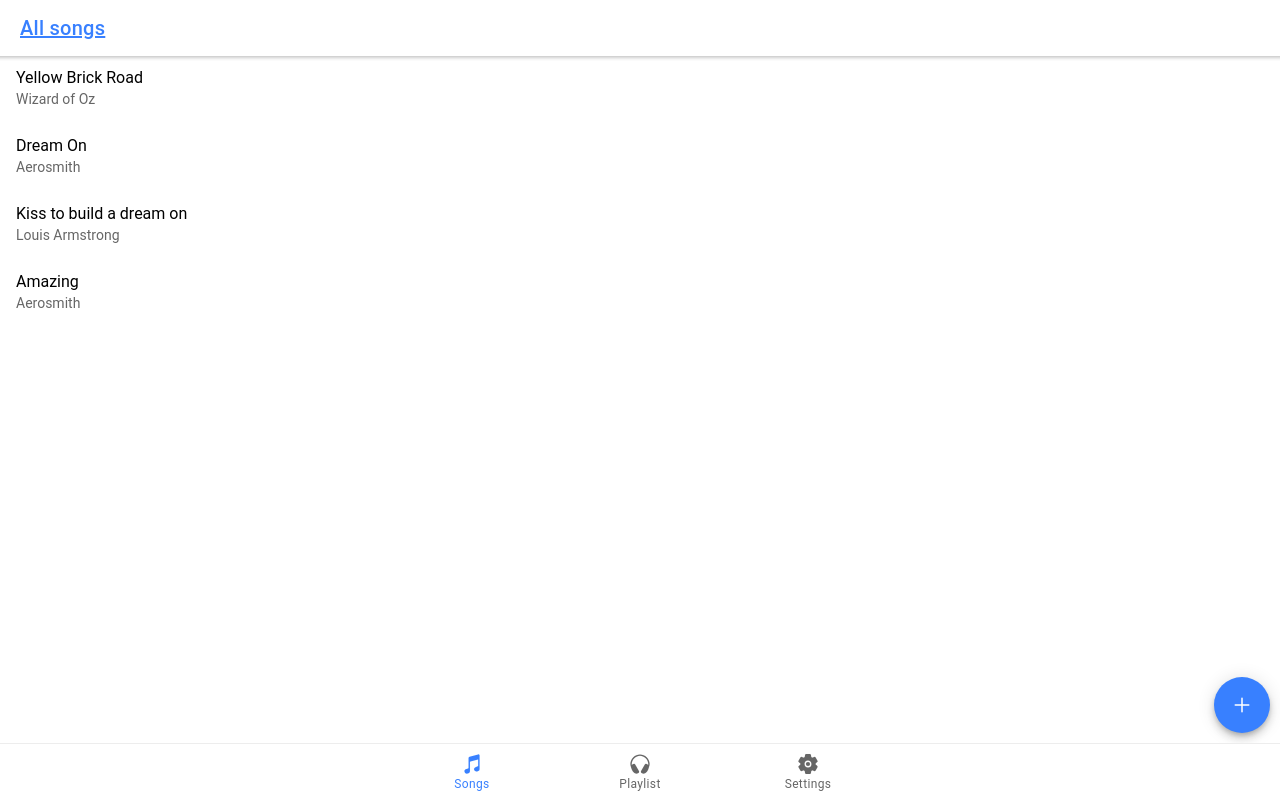
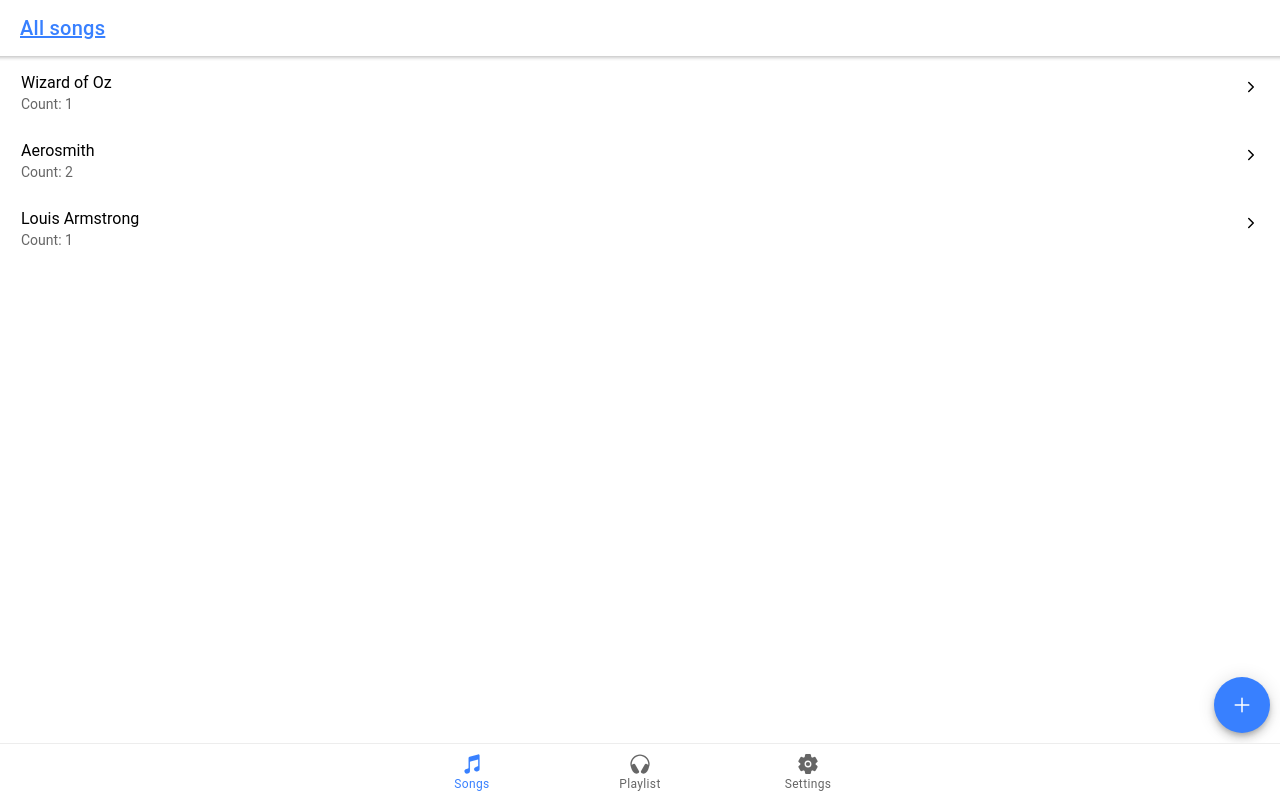
Before and after one commit to kp-marczynski/songbook-react, a React (Create React App) app: page /song in a window 1280 px wide. Built offline with nearby package versions, Linux system fonts and the light colour scheme.

Commit message:
hierarchy improvements

```diff
--- a/package.json
+++ b/package.json
@@ -24,7 +24,7 @@
     "react-virtualized-auto-sizer": "^1.0.2",
     "react-window": "^1.8.5",
     "typescript": "3.8.3",
-    "uuid": "^8.3.0"
+    "shortid": "^2.2.15"
   },
   "scripts": {
     "start": "react-scripts start",
@@ -52,6 +52,7 @@
     "@types/react-redux": "^7.1.9",
     "@types/react-virtualized-auto-sizer": "^1.0.0",
     "@types/react-window": "^1.8.2",
+    "@types/shortid": "0.0.29",
     "@types/uuid": "^8.0.0",
     "react-redux": "^7.2.1"
   }
--- a/src/Tabs.tsx
+++ b/src/Tabs.tsx
@@ -12,9 +12,10 @@ const Tabs: React.FC = () =>
     <IonTabs>
         <IonRouterOutlet>
             <Route path="/song" component={SongListPage} exact={true}/>
-            <Route path="/song/:songId/view" component={SongDetailsPage} exact={true}/>
-            <Route path="/song/:songId/edit" component={SongEditPage} exact={true}/>
-            <Route path="/song/new" component={SongEditPage} exact={true}/>
+            <Route path="/song/:author" component={SongListPage} exact={true}/>
+            <Route path="/song/:author/:title-:songId" component={SongDetailsPage} exact={true}/>
+            <Route path="/song/:author/:title-:songId/edit" component={SongEditPage} exact={true}/>
+            <Route path="/song/new/:songId" component={SongEditPage} exact={true}/>
             <Route path="/queue" component={QueuePage}/>
             <Route path="/settings" component={SettingsPage}/>
             <Route path="/" render={() => <Redirect to="/song"/>} exact={true}/>
--- /dev/null
+++ b/src/components/IntermediateSongListItem.tsx
@@ -0,0 +1,39 @@
+import './SongListItem.css'
+import {IonAvatar, IonBadge, IonButton, IonCol, IonIcon, IonItem, IonLabel, IonRow} from "@ionic/react";
+import React from "react";
+import {useHistory, useLocation} from "react-router";
+import {chevronForward} from "ionicons/icons";
+
+interface OwnProps {
+    style: any,
+    label: string,
+    counter: number,
+}
+
+const IntermediateSongListItem: React.FC<OwnProps> = ({style, label, counter}) => {
+    const history = useHistory()
+    const location = useLocation()
+
+    function handleClickOnItem() {
+        history.push(location.pathname + "/" + label)
+    }
+
+    return <IonRow className={"song-list-item"} style={style} onClick={handleClickOnItem}>
+        {/*<IonCol>*/}
+        {/*    <IonButton slot="start">*/}
+        {/*        <IonIcon icon={chevronForward}/>*/}
+        {/*    </IonButton>*/}
+        {/*</IonCol>*/}
+        <IonCol>
+        <IonLabel>
+            <h2>{label}</h2>
+            <p>Count: {counter}</p>
+        </IonLabel>
+        </IonCol>
+        <IonCol>
+        <IonIcon icon={chevronForward} className={"intermediateIcon"}/>
+        </IonCol>
+    </IonRow>
+}
+
+export default IntermediateSongListItem
--- /dev/null
+++ b/src/components/IntermediateVirtualSongList.tsx
@@ -0,0 +1,35 @@
+import {Song} from "../model/Song.model";
+import React from "react";
+import SongListItem from "./SongListItem";
+import AutoSizer from "react-virtualized-auto-sizer";
+import {FixedSizeList} from "react-window";
+import IntermediateSongListItem from "./IntermediateSongListItem";
+
+interface OwnProps {
+    intermediateSongs: Map<string, Song>
+}
+
+const IntermediateVirtualSongList: React.FC<OwnProps> = ({intermediateSongs}) => {
+    const listRef = React.createRef()
+
+    const getSongAtIndex = (index: number) => Array.from(intermediateSongs.keys())[index]
+
+    // @ts-ignore
+    const Row = ({index, style}) => <IntermediateSongListItem style={style} label={getSongAtIndex(index)} counter={intermediateSongs.get(getSongAtIndex(index))}/>
+
+    return <AutoSizer>
+        {({height, width}) => (
+            <FixedSizeList
+                // @ts-ignore
+                ref={listRef}
+                itemCount={intermediateSongs.size}
+                itemSize={68}
+                height={height}
+                width={width}>
+                {Row}
+            </FixedSizeList>
+        )}
+    </AutoSizer>
+}
+
+export default IntermediateVirtualSongList
--- a/src/components/SongListItem.css
+++ b/src/components/SongListItem.css
@@ -9,3 +9,9 @@
     cursor: pointer;
     background-color: var(--ion-color-light-tint);
 }
+
+.intermediateIcon {
+    float: right;
+    padding-right: 1rem;
+    padding-top: 0.5rem;
+}
--- a/src/components/SongListItem.tsx
+++ b/src/components/SongListItem.tsx
@@ -1,8 +1,8 @@
 import React from "react";
 import {IonLabel} from "@ionic/react";
-import './SongListItem.css'
 import {useHistory} from "react-router";
 import {Song} from "../model/Song.model";
+import './SongListItem.css'
 
 interface OwnProps {
     song: Song,
@@ -13,7 +13,7 @@ const SongListItem: React.FC<OwnProps> = ({song, style}) => {
     const history = useHistory()
 
     function handleClickOnItem() {
-        history.push(`/song/${song.id}/view`)
+        history.push(`/song/${song.author}/${song.title}-${song.id}`)
     }
 
     return <div className={"song-list-item"} style={style} onClick={handleClickOnItem}>
--- a/src/pages/SongDetailsPage.tsx
+++ b/src/pages/SongDetailsPage.tsx
@@ -1,5 +1,5 @@
 import React from "react";
-import {useParams} from "react-router";
+import {Redirect, useHistory, useParams} from "react-router";
 import {
     IonBackButton,
     IonButton,
@@ -15,13 +15,15 @@ import {setPageTitle} from "../utils/title";
 import {useSelector} from "react-redux";
 import {Song} from "../model/Song.model";
 import {pencil} from "ionicons/icons";
-import {attributePredicate, selectSongBy} from "../store/songs";
+import {attributePredicate, selectSongsBy} from "../store/songs";
 
 const SongDetailsPage: React.FC = () => {
     let {songId} = useParams()
-    let song: Song = useSelector(selectSongBy)(attributePredicate('id', songId))[0]
-    useIonViewDidEnter(() => setPageTitle(`${song.title} by ${song.author}`))
-    return <IonPage id={"song-details"}>
+    let song: Song = useSelector(selectSongsBy)(attributePredicate('id', songId))[0]
+
+    useIonViewDidEnter(() => setPageTitle(`${song?.title} by ${song?.author}`))
+    return song ?
+        <IonPage id={"song-details"}>
             <IonHeader>
                 <IonToolbar>
                     <IonButtons slot="start">
@@ -31,7 +33,6 @@ const SongDetailsPage: React.FC = () => {
                         <IonButton routerLink={`/song/${songId}/edit`}>
                             <IonIcon icon={pencil} slot="icon-only"/>
                         </IonButton>
-
                     </IonButtons>
                 </IonToolbar>
             </IonHeader>
@@ -39,6 +40,7 @@ const SongDetailsPage: React.FC = () => {
                 {JSON.stringify(song)}
             </IonContent>
         </IonPage>
+        : <Redirect to={"/song"}/>
 }
 
 export default SongDetailsPage;
--- a/src/pages/SongEditPage.tsx
+++ b/src/pages/SongEditPage.tsx
@@ -3,9 +3,9 @@ import {IonButton, IonList, IonPage, useIonViewDidEnter} from "@ionic/react";
 import RequiredFormTextInput from "../components/RequiredFormInput";
 import {Song} from "../model/Song.model";
 import {useDispatch, useSelector} from "react-redux";
-import {addSong, attributePredicate, selectSongBy} from "../store/songs";
+import {addSong, attributePredicate, selectSongsBy} from "../store/songs";
 import {useHistory, useParams} from "react-router";
-import {v4 as uuidv4} from 'uuid';
+import * as shortId from 'shortid';
 
 const SongEditPage: React.FC = () => {
     const [formSubmitted, setFormSubmitted] = useState(false);
@@ -16,7 +16,7 @@ const SongEditPage: React.FC = () => {
     const [id, setId] = useState('')
 
     let {songId} = useParams()
-    let song: Song = useSelector(selectSongBy)(attributePredicate('id', songId))[0]
+    let song: Song = useSelector(selectSongsBy)(attributePredicate('id', songId))[0]
     useIonViewDidEnter(() => {
         if (song) {
             setId(song.id)
@@ -25,7 +25,7 @@ const SongEditPage: React.FC = () => {
             setLanguage(song.language)
             setContent(song.content)
         } else {
-            setId(uuidv4())
+            setId(songId ?? shortId.generate())
         }
     })
 
--- a/src/pages/SongListPage.tsx
+++ b/src/pages/SongListPage.tsx
@@ -1,4 +1,4 @@
-import React, {useState} from 'react';
+import React from 'react';
 import {
     IonContent,
     IonFab,
@@ -11,34 +11,20 @@ import {
     useIonViewDidEnter
 } from '@ionic/react';
 import {useSelector} from 'react-redux';
-import {useLocation} from "react-router";
+import {useParams} from "react-router";
 import {Link} from "react-router-dom";
 import VirtualSongList from "../components/VirtualSongList";
 import {setPageTitle} from "../utils/title";
 import {add} from "ionicons/icons";
-import {attributePredicate, combinePredicates, selectSongBy} from "../store/songs";
-
-const hierarchy = ["author", "title"]
+import {attributePredicate, selectSongsBy} from "../store/songs";
+import IntermediateVirtualSongList from "../components/IntermediateVirtualSongList";
+import {Song} from "../model/Song.model";
+import * as shortId from 'shortid';
 
 const SongListPage: React.FC = () => {
-    const selector = useSelector(selectSongBy)
-    const [hierarchyData, setHierarchyData] = useState([] as string[])
-    const [search, setSearch] = useState("")
-    const songs = selector(combinePredicates(...hierarchyData.map((value, index) => attributePredicate(hierarchy[index], value))))
-
-    const location = useLocation()
-
-    if (location.search !== search) {
-        const query = new URLSearchParams(location.search);
-        setSearch(location.search)
-
-        const keys = Array.from(query.keys())
-        const temp: string[] = [];
-        for (let i = 0; i < keys.length && keys.find(key => key === hierarchy[i]); i++) {
-            temp.push(query.get(keys[i])!)
-        }
-        setHierarchyData(temp)
-    }
+    const selector = useSelector(selectSongsBy)
+    const {author} = useParams()
+    const songs: Song[] = author ? selector(attributePredicate("author", author)) : selector()
 
     useIonViewDidEnter(() => setPageTitle("Songs"))
 
@@ -46,25 +32,14 @@ const SongListPage: React.FC = () => {
         <IonHeader>
             <IonToolbar>
                 <IonTitle>
-                    <Link to={"/song"}>All songs</Link> {
-                    hierarchyData.map((value, index) =>
-                        <span key={index}>
-                            /
-                            <Link to={"/song?" +
-                            hierarchyData.slice(0, index + 1).map((value2, index2) => hierarchy[index2] + "=" + value2).join("&")}>
-                                {console.log(hierarchyData.slice(0, index + 1).map((value2, index2) => hierarchy[index2] + "=" + value2).join("&"))}
-                                {console.log(value)}
-                                {value}
-                            </Link>
-                        </span>
-                    )
-                }
+                    <Link to={"/song"}>All songs</Link>
+                    {author && <span> / <Link to={author}>{author}</Link></span>}
                 </IonTitle>
             </IonToolbar>
         </IonHeader>
         <IonContent>
             <IonFab vertical="bottom" horizontal="end" slot="fixed">
-                <IonFabButton routerLink={'/song/new'}>
+                <IonFabButton routerLink={'/song/new/' + shortId.generate()}>
                     <IonIcon icon={add}/>
                 </IonFabButton>
             </IonFab>
@@ -73,7 +48,12 @@ const SongListPage: React.FC = () => {
                     <IonTitle size="large">Tab 1</IonTitle>
                 </IonToolbar>
             </IonHeader>
-            <VirtualSongList songs={songs}/>
+            {author
+                ? <VirtualSongList songs={songs}/>
+                : <IntermediateVirtualSongList
+                    intermediateSongs={songs.reduce((map, song) => map.set(song.author, (map.get(song.author) ?? 0) + 1), new Map())}/>
+            }
+
         </IonContent>
     </IonPage>;
 };
--- a/src/store/songs.ts
+++ b/src/store/songs.ts
@@ -46,7 +46,7 @@ const slice = createSlice({
 });
 
 export const {addSong} = slice.actions
-export const selectSongBy = (state: any) => (predicate: (song: Song) => boolean) => state.songs.index.filter(predicate)
+export const selectSongsBy = (state: any) => (predicate?: (song: Song) => boolean) => predicate ? state.songs.index.filter(predicate) : state.songs.index
 export const attributePredicate = (attributeName: string, attributeValue: any) => (song: Song) => (song as any)[attributeName] === attributeValue
 export const combinePredicates = (...predicates: ((song: Song) => boolean)[]) => (song: Song) => predicates.every(predicate => predicate(song))
 
```
Also changed, not shown: 1 other file (tests, documents, lock files or other folders). Lines whose indentation alone changed are shown as unchanged.
